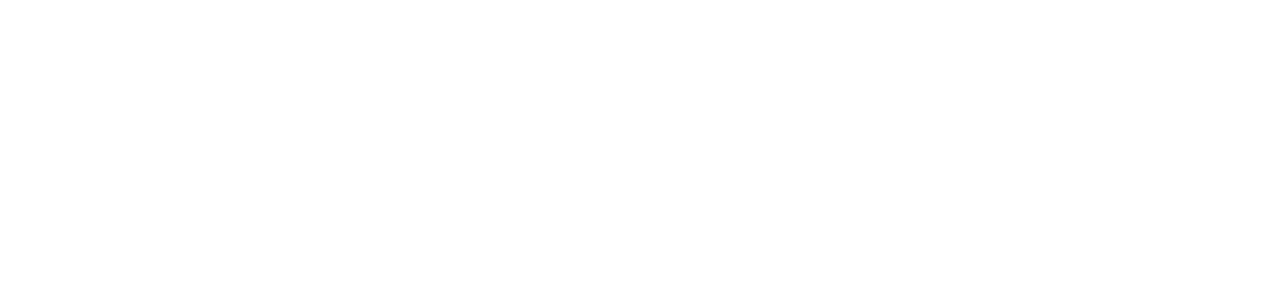
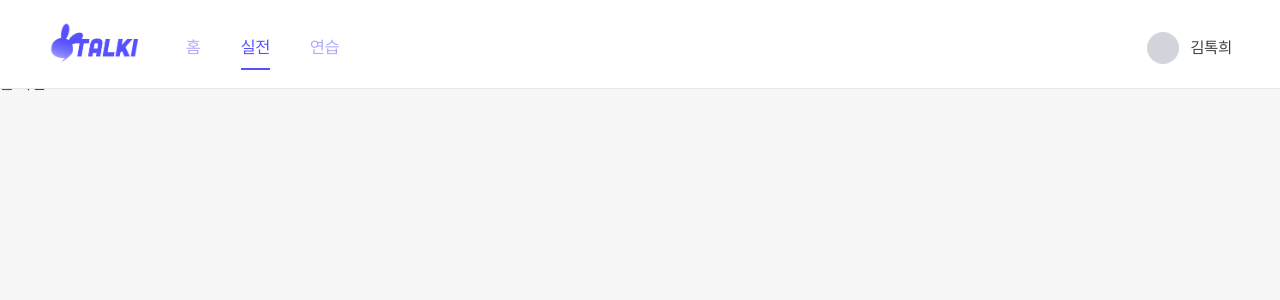
Before and after one commit to Bomi-Wandukong/talki-frontend, a React (Vite) app: page /actual/category in a window 1280 px wide. Before the commit this address had no page. Shown: the top 300 px of the page. Built offline with nearby package versions, Linux system fonts and the light colour scheme.

Commit message:
feat(nav):nav 기능 및 디자인(mainNav는 조금)

```diff
--- a/src/App.tsx
+++ b/src/App.tsx
@@ -3,8 +3,9 @@
 import LiveFeedback from '@/pages/LiveFeedback/LiveFeedback'
 import FeedbackResult from '@/pages/FeedbackResult/FeedbackResult'
 import LandingMain from '@/pages/LandingPage/LandingMain'
-import Test from './pages/Test/Test'
-import GuideLine from './pages/GuideLine/GuideLine'
+import GuideLine from '@/pages/GuideLine/GuideLine'
+import Category from '@/pages/Category/Category'
+import Home from '@/pages/Home/Home'
 
 function App() {
   return (
@@ -13,8 +14,9 @@
         <Route path="/" element={<LandingMain />} />
         <Route path="/live" element={<LiveFeedback />} />
         <Route path="/result" element={<FeedbackResult />} />
-        <Route path="/" element={<Test />} />
-        <Route path="/GuideLine" element = {<GuideLine/>}/>
+        <Route path="/actual/guideline" element = {<GuideLine/>}/>
+        <Route path="/actual/category" element = {<Category/>}/>
+        <Route path="/home" element={<Home/>}/>
       </Routes>
     </BrowserRouter>
   )
--- /dev/null
+++ b/src/components/Nav/MainNav.tsx
@@ -0,0 +1,60 @@
+import React from 'react';
+import { Link, useLocation } from 'react-router-dom';
+import { IMAGES } from '@/utils/images';
+
+interface MenuItem {
+  name: string;
+  linkTo: string;
+  activePath: string;
+  isReady: boolean;
+}
+
+const MainNav: React.FC = () => {
+  const menuItems: MenuItem[] = [
+    { name: '홈', linkTo: '/home', activePath: '/home', isReady: true },
+    { name: '실전', linkTo: '/actual/guideline', activePath: '/actual', isReady: true },
+    { name: '연습', linkTo: '/practice', activePath: '/practice', isReady: false },
+  ];
+
+
+  const handleLinkClick = (e: React.MouseEvent<HTMLAnchorElement>, item: MenuItem) => {
+    if (!item.isReady) {
+      e.preventDefault();
+      alert("준비 중이에요!");
+    }
+  };
+
+  return (
+    <div className="fixed left-0 top-0 z-50 w-full">
+      <header className="flex items-center justify-between px-12 py-3">
+        <div className="flex items-center">
+          <Link to="/" className="flex items-center">
+            <img src={IMAGES.whitelogo} alt="Logo" className="w-[90px] my-2 mb-3" />
+          </Link>
+
+          <nav className="ml-12 flex items-center gap-10">
+            {menuItems.map((item) => {
+              return (
+                <Link
+                  key={item.activePath}
+                  to={item.linkTo}
+                  onClick={(e) => handleLinkClick(e, item)}
+                  className="relative flex flex-col items-center py-2 pt-4"
+                >
+                  <span className="text-[17px] fontLight transition-colors text-white"> {item.name} </span>
+                </Link>
+              );
+            })}
+          </nav>
+        </div>
+
+        <div className="flex items-center gap-3 pt-2 pr-4">
+          <div className="text-[16px] font-medium text-white">로그인</div>
+          <div className="text-[16px] font-medium text-white">회원가입</div>
+        </div>
+      </header>
+    </div>
+  );
+};
+
+export default MainNav;
--- /dev/null
+++ b/src/components/Nav/Nav.tsx
@@ -0,0 +1,75 @@
+import React from 'react';
+import { Link, useLocation } from 'react-router-dom';
+import { IMAGES } from '@/utils/images';
+
+interface MenuItem {
+  name: string;
+  linkTo: string;
+  activePath: string;
+  isReady: boolean;
+}
+
+const Nav: React.FC = () => {
+  const location = useLocation();
+
+  const menuItems: MenuItem[] = [
+    { name: '홈', linkTo: '/home', activePath: '/home', isReady: true },
+    { name: '실전', linkTo: '/actual/guideline', activePath: '/actual', isReady: true },
+    { name: '연습', linkTo: '/practice', activePath: '/practice', isReady: false },
+  ];
+
+
+  const handleLinkClick = (e: React.MouseEvent<HTMLAnchorElement>, item: MenuItem) => {
+    if (!item.isReady) {
+      e.preventDefault();
+      alert("준비 중이에요!");
+    }
+  };
+
+  return (
+    <div className="fixed left-0 top-0 z-50 w-full">
+      <header className="flex items-center justify-between border-b border-gray-200 bg-white px-12 py-3">
+        <div className="flex items-center">
+          <Link to="/" className="flex items-center">
+            <img src={IMAGES.purplelogo} alt="Logo" className="w-[90px] my-2 mb-3" />
+          </Link>
+
+          <nav className="ml-12 flex items-center gap-10">
+            {menuItems.map((item) => {
+              const isActive = item.activePath === '/'
+                ? location.pathname === '/'
+                : location.pathname.startsWith(item.activePath);
+              return (
+                <Link
+                  key={item.activePath}
+                  to={item.linkTo}
+                  onClick={(e) => handleLinkClick(e, item)}
+                  className="relative flex flex-col items-center py-2 pt-4"
+                >
+                  <span
+                    className={`text-[17px] fontRegular transition-colors ${
+                      isActive ? 'text-[#5650FF]' : 'text-[#ACA9FE]'
+                    }`}
+                  >
+                    {item.name}
+                  </span>
+
+                  {isActive && (
+                    <div className="absolute -bottom-[1px] h-[2px] w-full bg-[#5650FF]" />
+                  )}
+                </Link>
+              );
+            })}
+          </nav>
+        </div>
+
+        <div className="flex items-center gap-3 pt-2">
+          <div className="h-8 w-8 rounded-full bg-gray-300" />
+          <span className="text-[16px] font-medium text-[#3B3B3B]">김톡희</span>
+        </div>
+      </header>
+    </div>
+  );
+};
+
+export default Nav;
--- /dev/null
+++ b/src/pages/Category/Category.tsx
@@ -0,0 +1,12 @@
+import Nav from '@/components/Nav/Nav'
+
+const Category = () => {
+  return (
+    <div className="min-h-screen bg-[#F7F7F8] pt-[72px]">
+      <Nav />
+      <div>홈 화면</div>
+    </div>
+  )
+}
+
+export default Category
--- a/src/pages/GuideLine/GuideLine.tsx
+++ b/src/pages/GuideLine/GuideLine.tsx
@@ -2,6 +2,7 @@
 import StepIndicator from './components/StepIndicator'
 import CameraCheckView from './components/CameraCheckView'
 import SpeakerCheckView from './components/SpeakerCheckView'
+import Nav from '@/components/Nav/Nav'
 
 const GuideLine = () => {
   const [step, setStep] = useState(0)
@@ -12,7 +13,9 @@
   }
 
   return (
-    <div className="flex h-screen flex-col items-center bg-[#F7F7F8]">
+    <div className="bg-[#F7F7F8] min-h-screen pt-[72px]">
+      <Nav/>
+      <div className="flex h-screen flex-col items-center mt-">
         <div className="flex h-full w-[75%] flex-col items-center">
           <div className="GuideLineTitle mt-20 flex w-full items-center justify-between">
             <div>
@@ -25,9 +28,10 @@
             </div>
             <StepIndicator totalSteps={TOTAL_STEPS} currentStep={step} />
           </div>
-        <div className="CheckSpace mt-10 h-[65%] w-[97%] rounded-xl bg-white p-10 flex flex-col justify-center items-center">
+          <div className="CheckSpace mt-10 flex h-[65%] w-[97%] flex-col items-center justify-center rounded-xl bg-white p-10">
             {step === 0 && <CameraCheckView onComplete={handleNext} />}
             {step === 1 && <SpeakerCheckView onComplete={handleNext} />}
+          </div>
         </div>
       </div>
     </div>
--- /dev/null
+++ b/src/pages/Home/Home.tsx
@@ -0,0 +1,12 @@
+import Nav from '@/components/Nav/Nav'
+
+const Home = () => {
+  return (
+    <div className="min-h-screen bg-[#F7F7F8] pt-[72px]">
+      <Nav />
+      <div>홈 화면</div>
+    </div>
+  )
+}
+
+export default Home
--- /dev/null
+++ b/src/utils/images.tsx
@@ -0,0 +1,4 @@
+export const IMAGES = {
+  purplelogo: '/img/purpleLogo.png',
+  whitelogo : '/img/whiteLogo.png',
+} as const;
```
Lines whose indentation alone changed are shown as unchanged.
